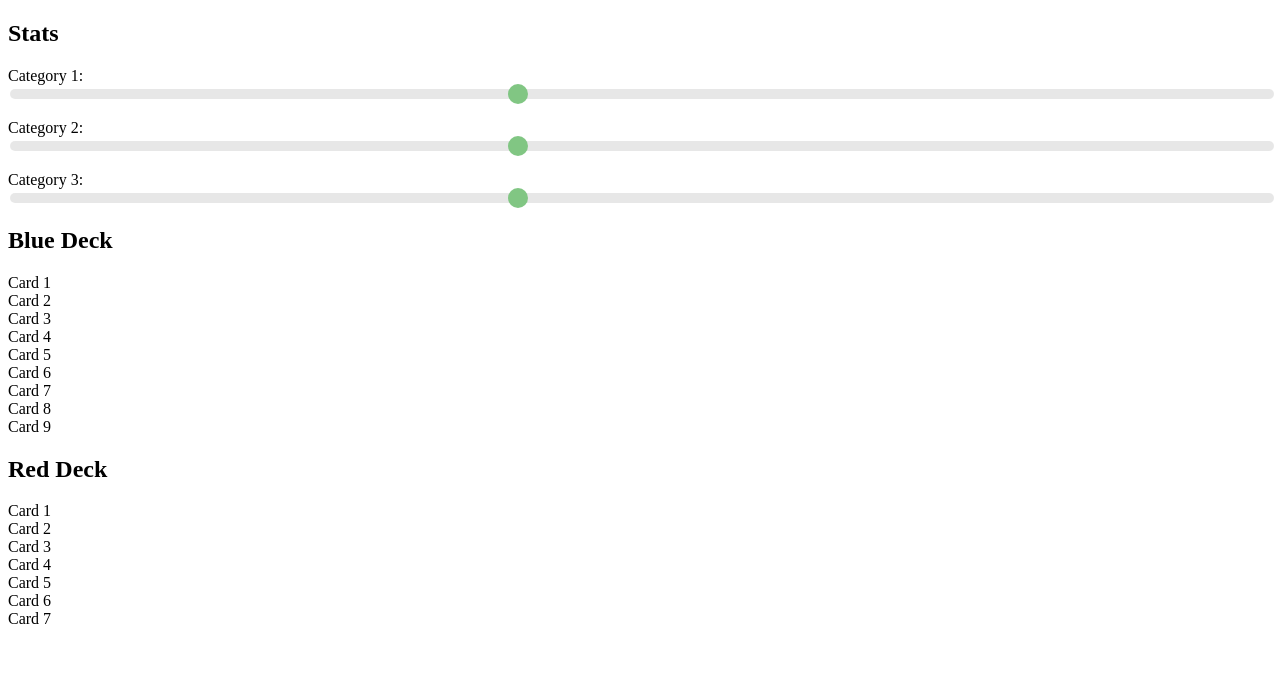
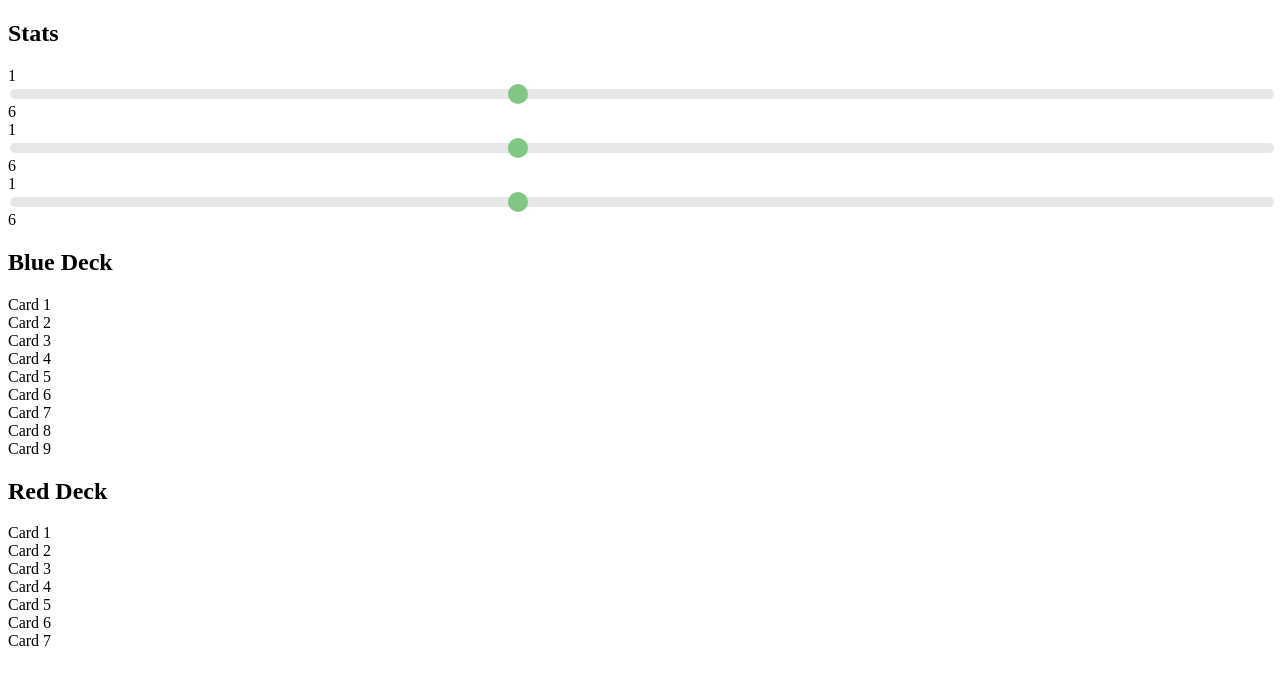
Before and after one commit to lowrywill/oohccards, a plain HTML site: page index.html in a window 1280 px wide. Drawn offline with Linux system fonts and the light colour scheme.

Commit message:
Update index.html

```diff
--- a/index.html
+++ b/index.html
@@ -7,9 +7,21 @@
 <body>
 	<div id="stats">
 		<h2>Stats</h2>
-		<p>Category 1: <input type="range" min="1" max="6" value="3" class="slider"></p>
-		<p>Category 2: <input type="range" min="1" max="6" value="3" class="slider"></p>
-		<p>Category 3: <input type="range" min="1" max="6" value="3" class="slider"></p>
+		<div class="slider-container">
+			<div class="slider-label-left">1</div>
+  			<input type="range" min="1" max="6" value="3" class="slider" id="stat-slider">
+			<div class="slider-label-right">6</div>
+		</div>
+		<div class="slider-container">
+  			<div class="slider-label-left">1</div>
+  			<input type="range" min="1" max="6" value="3" class="slider" id="stat-slider">
+  			<div class="slider-label-right">6</div>
+		</div>
+		<div class="slider-container">
+  			<div class="slider-label-left">1</div>
+  			<input type="range" min="1" max="6" value="3" class="slider" id="stat-slider">
+  			<div class="slider-label-right">6</div>
+		</div>
 	</div>
 	<div id="decks">
 		<div id="blue-deck">
```
